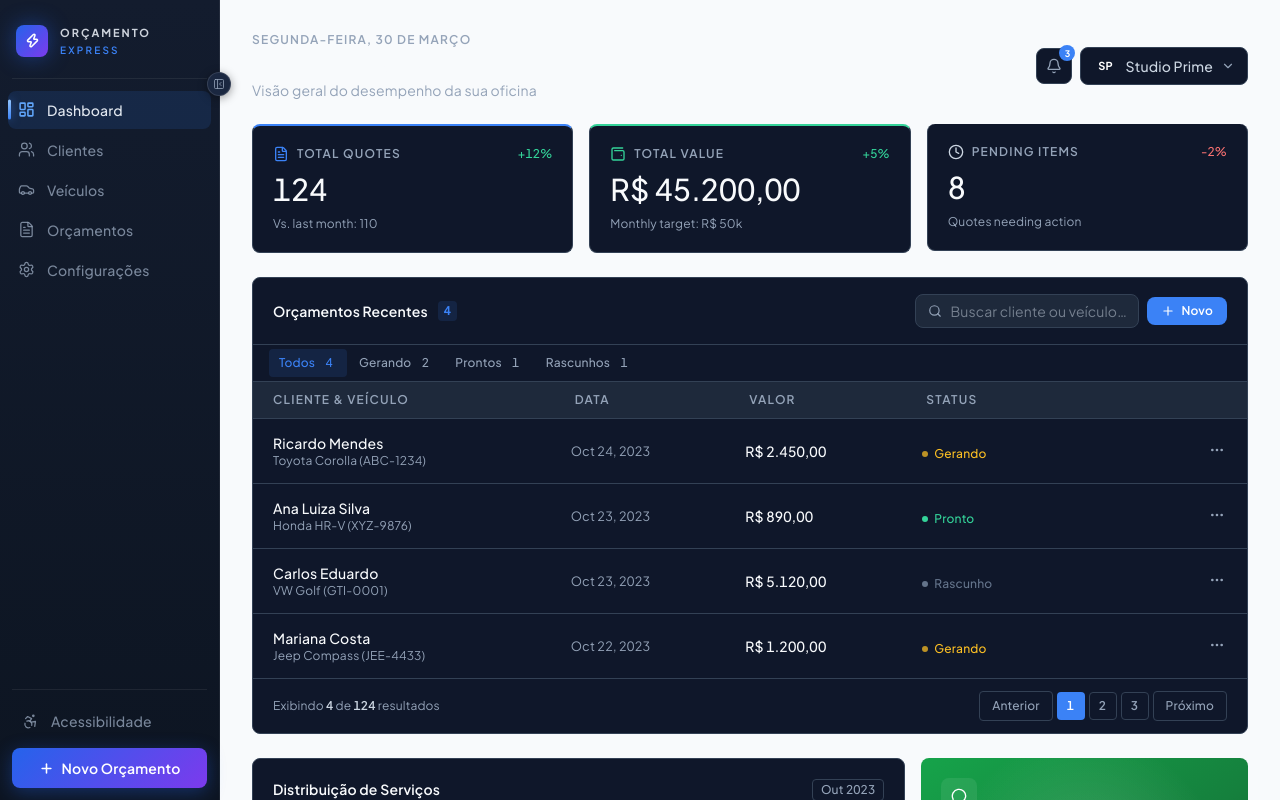
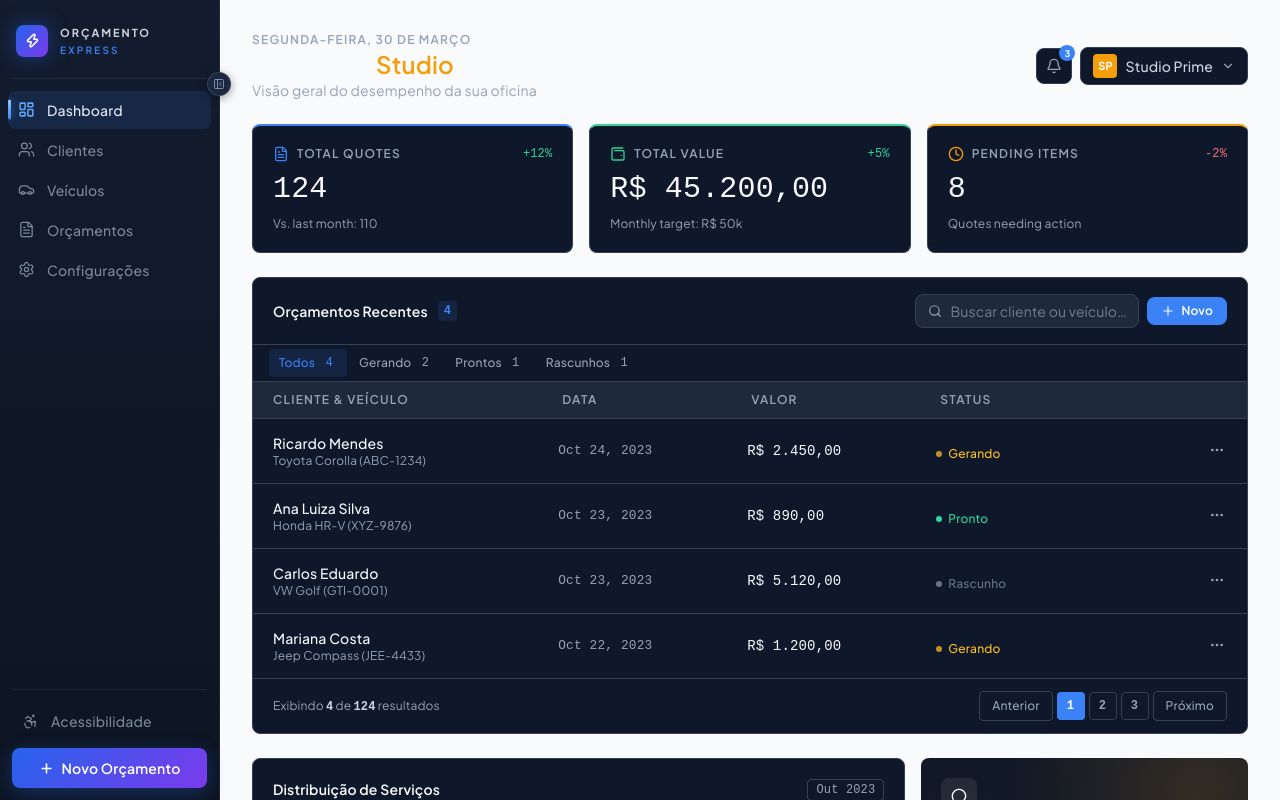
Before and after one commit to eracksonsouza/orcamento-express-frontend, a React (Vite) app: page /dashboard in a window 1280 px wide. Built offline with nearby package versions, Linux system fonts and the light colour scheme; no server answers.

Commit message:
feat: update vehicle mock data structure and enhance styling in dashboard

```diff
--- a/src/index.css
+++ b/src/index.css
@@ -1,4 +1,5 @@
 @import 'tailwindcss';
+@import url('https://fonts.googleapis.com/css2?family=DM+Mono:wght@400;500&display=swap');
 
 :root {
   --text: #334155;
@@ -15,6 +16,11 @@
   --sans: 'Plus Jakarta Sans', system-ui, sans-serif;
   --heading: 'Plus Jakarta Sans', system-ui, sans-serif;
   --mono: ui-monospace, Consolas, monospace;
+  --font-data: 'DM Mono', ui-monospace, monospace;
+
+  --brand: #B45309;
+  --brand-bg: #FEF3C7;
+  --brand-text: #78350F;
 
   --status-draft: #94a3b8;
   --status-submitted: #3b82f6;
@@ -52,6 +58,10 @@
     --accent-border: rgba(59, 130, 246, 0.4);
     --shadow: rgba(0, 0, 0, 0.4) 0 10px 15px -3px, rgba(0, 0, 0, 0.25) 0 4px 6px -2px;
 
+    --brand: #F59E0B;
+    --brand-bg: rgba(245, 158, 11, 0.12);
+    --brand-text: #FDE68A;
+
     --status-draft: #64748b;
     --status-submitted: #60a5fa;
     --status-generating: #fbbf24;
@@ -78,6 +88,9 @@
   --accent-bg: rgba(37, 99, 235, 0.08);
   --accent-border: rgba(37, 99, 235, 0.4);
   --shadow: rgba(0, 0, 0, 0.08) 0 10px 15px -3px, rgba(0, 0, 0, 0.04) 0 4px 6px -2px;
+  --brand: #B45309;
+  --brand-bg: #FEF3C7;
+  --brand-text: #78350F;
   --status-draft: #94a3b8;
   --status-submitted: #3b82f6;
   --status-generating: #f59e0b;
@@ -102,6 +115,9 @@
   --accent-bg: rgba(59, 130, 246, 0.12);
   --accent-border: rgba(59, 130, 246, 0.4);
   --shadow: rgba(0, 0, 0, 0.4) 0 10px 15px -3px, rgba(0, 0, 0, 0.25) 0 4px 6px -2px;
+  --brand: #F59E0B;
+  --brand-bg: rgba(245, 158, 11, 0.12);
+  --brand-text: #FDE68A;
   --status-draft: #64748b;
   --status-submitted: #60a5fa;
   --status-generating: #fbbf24;
@@ -154,26 +170,23 @@
 .animation-delay-300 { animation-delay: 0.3s; }
 
 .bg-brand-gradient {
-  background: linear-gradient(135deg, #2563eb 0%, #7c3aed 100%);
+  background: var(--brand);
 }
 
 .text-brand-gradient {
-  background: linear-gradient(125deg, #2563eb 0%, #7c3aed 100%);
-  -webkit-background-clip: text;
-  background-clip: text;
-  -webkit-text-fill-color: transparent;
+  color: var(--brand);
 }
 
 .help-card-bg {
-  background: linear-gradient(145deg, #16a34a 0%, #15803d 55%, #14532d 100%);
+  background: #111827;
 }
 
 .help-card-glow-top {
-  background: radial-gradient(circle, rgba(255, 255, 255, 0.12), transparent 70%);
+  background: radial-gradient(circle at 85% 15%, rgba(245, 158, 11, 0.15), transparent 55%);
 }
 
 .help-card-glow-bottom {
-  background: radial-gradient(circle, rgba(255, 255, 255, 0.06), transparent 70%);
+  background: radial-gradient(circle at 10% 90%, rgba(245, 158, 11, 0.08), transparent 50%);
 }
 
 .stat-card-glow-file {
--- a/src/pages/Dashboard/dashboard-mock.ts
+++ b/src/pages/Dashboard/dashboard-mock.ts
@@ -74,18 +74,18 @@ export const serviceDistribution: ServiceDistributionItem[] = [
     id: 'painting',
     label: 'Pintura',
     percentage: 65,
-    colorClass: 'bg-blue-500',
+    colorClass: '#3b82f6',
   },
   {
     id: 'body',
     label: 'Funilaria',
     percentage: 25,
-    colorClass: 'bg-amber-400',
+    colorClass: '#f59e0b',
   },
   {
     id: 'detailing',
     label: 'Polimento',
     percentage: 10,
-    colorClass: 'bg-slate-300',
+    colorClass: '#94a3b8',
   },
 ]
--- a/src/pages/Vehicles/vehicle-mock.ts
+++ b/src/pages/Vehicles/vehicle-mock.ts
@@ -11,27 +11,33 @@ export const vehicleTypes: VehicleTypeOption[] = [
 export const vehicles: VehicleSummary[] = [
   {
     id: 'vehicle-1',
-    model: 'Toyota Corolla',
-    plate: 'ABC1D23',
-    year: '2022',
-    status: 'Ativo',
-    statusTone: 'success',
+    brand: 'Toyota',
+    model: 'Corolla XEI 2.0',
+    licensePlate: 'ABC1D23',
+    year: 2022,
+    type: 'CAR',
+    createdAt: new Date().toISOString(),
+    updatedAt: new Date().toISOString(),
   },
   {
     id: 'vehicle-2',
-    model: 'Honda CB 500X',
-    plate: 'KTM-9081',
-    year: '2024',
-    status: 'Em Reparo',
-    statusTone: 'info',
+    brand: 'Honda',
+    model: 'CB 500X',
+    licensePlate: 'KTM9081',
+    year: 2024,
+    type: 'MOTORCYCLE',
+    createdAt: new Date().toISOString(),
+    updatedAt: new Date().toISOString(),
   },
   {
     id: 'vehicle-3',
-    model: 'Fiat Toro',
-    plate: 'BRA2E19',
-    year: '2021',
-    status: 'Pendente',
-    statusTone: 'warning',
+    brand: 'Fiat',
+    model: 'Toro Freedom 1.3',
+    licensePlate: 'BRA2E19',
+    year: 2021,
+    type: 'TRUCK',
+    createdAt: new Date().toISOString(),
+    updatedAt: new Date().toISOString(),
   },
 ]
 
```
